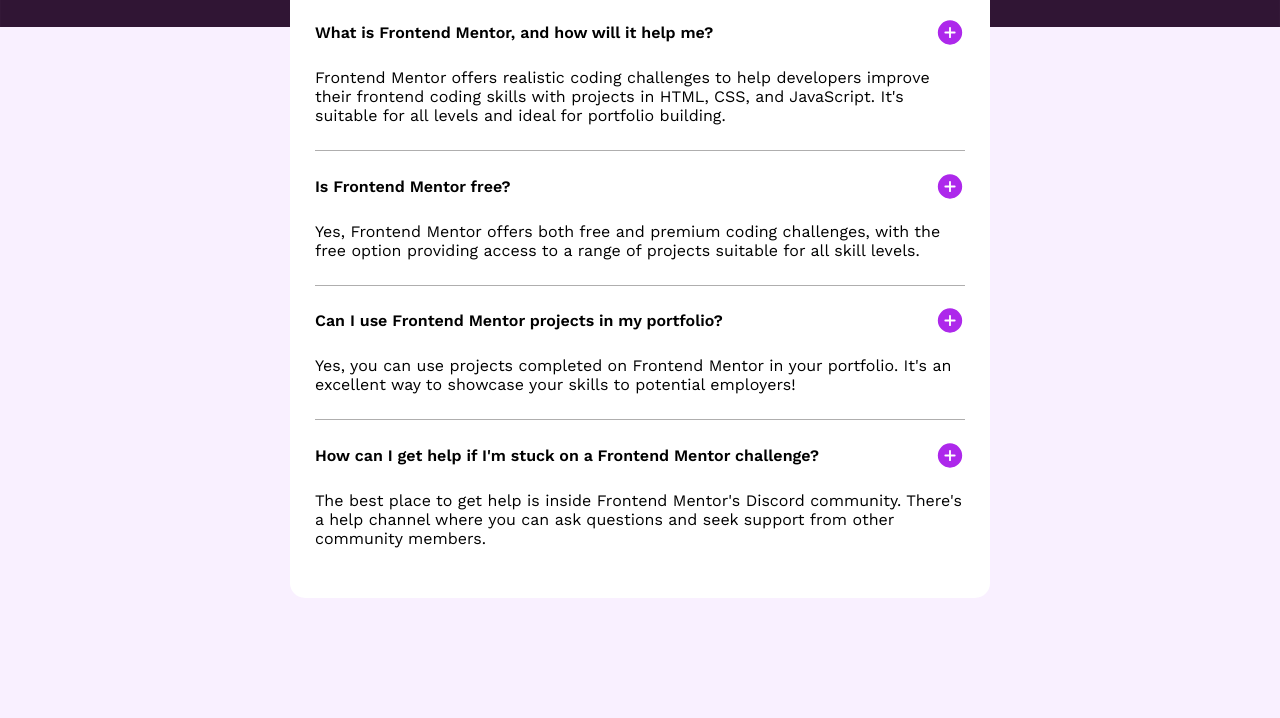
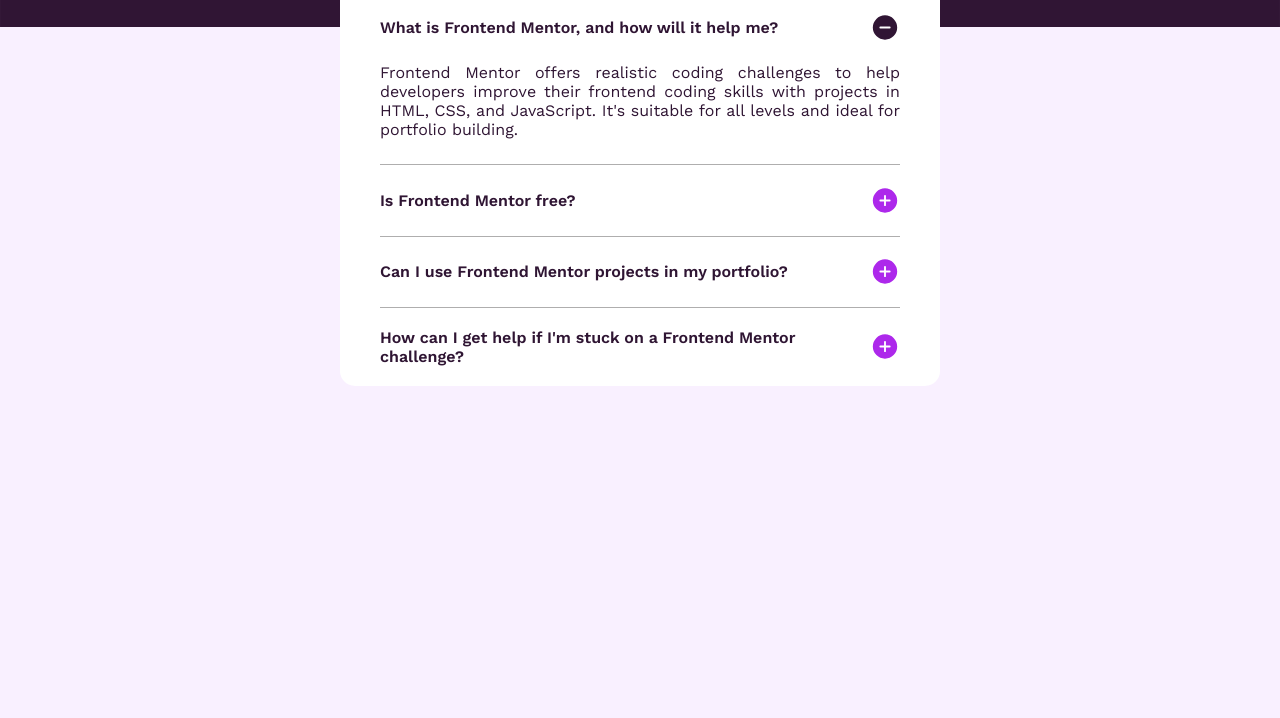
Before and after one commit to Coder-Sadik/faq-accordion, a plain HTML site: page index.html in a window 1280 px wide. Shown: the part 257-975 px from the top of the page. After the commit the page ends 848 px from the top, so only its background shows below. Drawn offline with nearby package versions, Linux system fonts and the light colour scheme.

Commit message:
css aded for changing icon

```diff
--- a/index.html
+++ b/index.html
@@ -23,11 +23,13 @@
 					<img src="./assets/images/icon-star.svg" alt="" />
 					<h1>FAQs</h1>
 				</div>
+
 				<div class="accordion">
-					<div class="accordion-item">
+					<div class="accordion-item active">
 						<div class="accordion-header">
 							What is Frontend Mentor, and how will it help me?
-							<img src="./assets/images/icon-plus.svg" alt="" />
+							<img src="./assets/images/icon-plus.svg" class="icon-plus"  alt="plus icon" />
+							<img src="./assets/images/icon-minus.svg" class="icon-minus"  alt="plus icon" />
 						</div>
 						<div class="accordion-content">
 							<p>
@@ -85,5 +87,7 @@
 				</div>
 			</div>
 		</div>
+
+		<script src="script.js"></script>
 	</body>
 </html>
--- a/style.css
+++ b/style.css
@@ -6,6 +6,7 @@
 	--g-purple: hsl(292, 16%, 49%);
 	--d-purple: hsl(292, 42%, 14%);
 }
+
 p {
 	font-size: 16px;
 	font-weight: 400;
@@ -22,6 +23,7 @@ body {
 	min-height: 100vh;
 	font-family: "Work Sans", sans-serif;
 }
+
 .bgImg img {
 	width: 100%;
 }
@@ -31,23 +33,27 @@ body {
 	height: inherit;
 	display: flex;
 	justify-content: center;
-	/* background-color: inherit; */
 }
+
 .card {
 	background-color: var(--white);
-	width: 700px;
+	width: 600px;
 	position: relative;
-	top: -120px;
+	top: -185px;
 	z-index: 99;
 	border-radius: 15px;
-	padding: 25px;
+	padding: 40px 40px 0px 40px;
+	margin: 20px;
+	color: var(--d-purple);
 }
 
 .card-title {
 	margin: 10px 0px;
 	display: flex;
 	gap: 10px;
+	font-size: 28px;
 }
+
 .accordion .accordion-item:nth-child(-n + 3)::after {
 	content: "";
 	width: 100%;
@@ -55,15 +61,31 @@ body {
 	background-color: rgba(58, 56, 56, 0.404);
 	display: block;
 }
+
 .accordion-header {
 	font-weight: 600;
 	display: flex;
 	align-items: center;
 	justify-content: space-between;
 	padding: 20px 0px;
+	cursor: pointer;
 }
 
+.accordion-header:hover {
+	color: var(--g-purple);
+}
+
+/* show or hide */
 .accordion-content {
+	text-align: justify;
 	margin-bottom: 25px;
-	/* display: none; */
+	display: none;
 }
+
+.accordion-item.active .accordion-content {
+	display: block;
+}
+
+.accordion-item.active .icon-plus {
+	display: none;
+}
```
Also changed, not shown: script.js (added).
